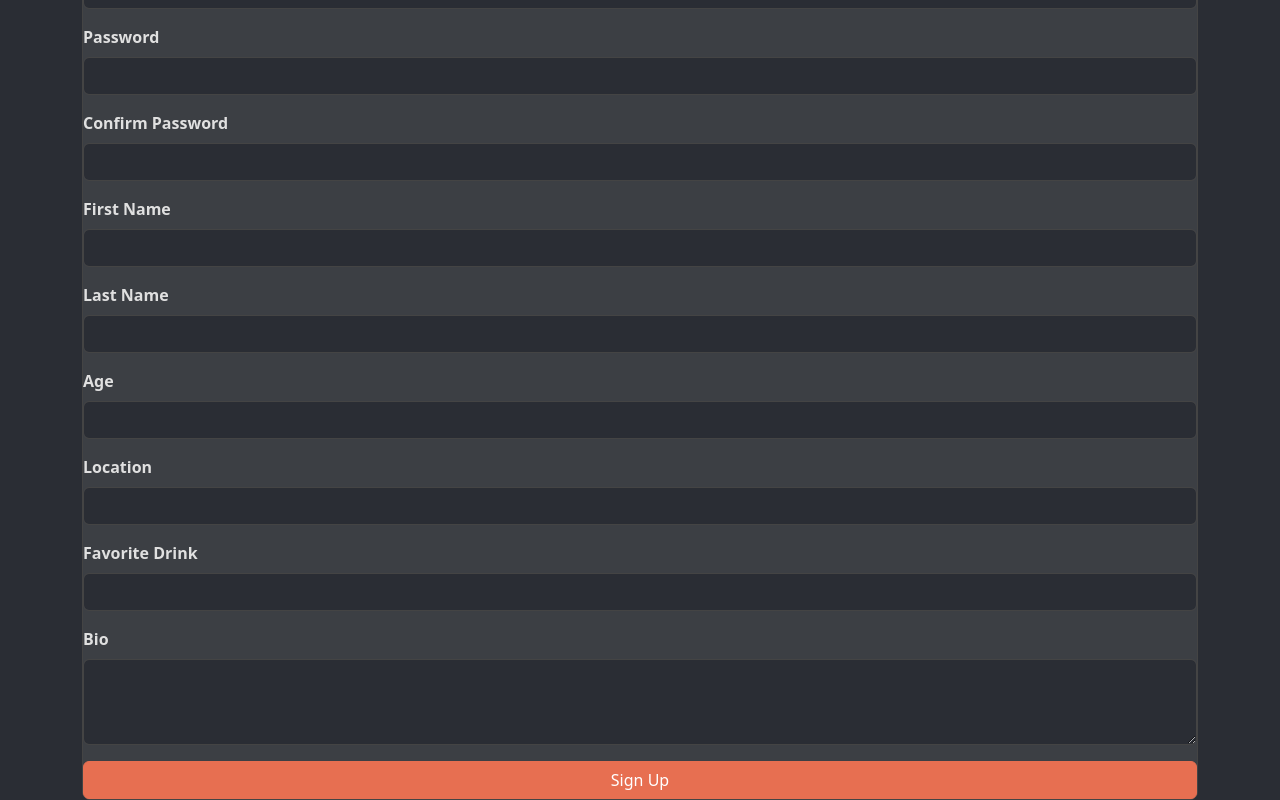
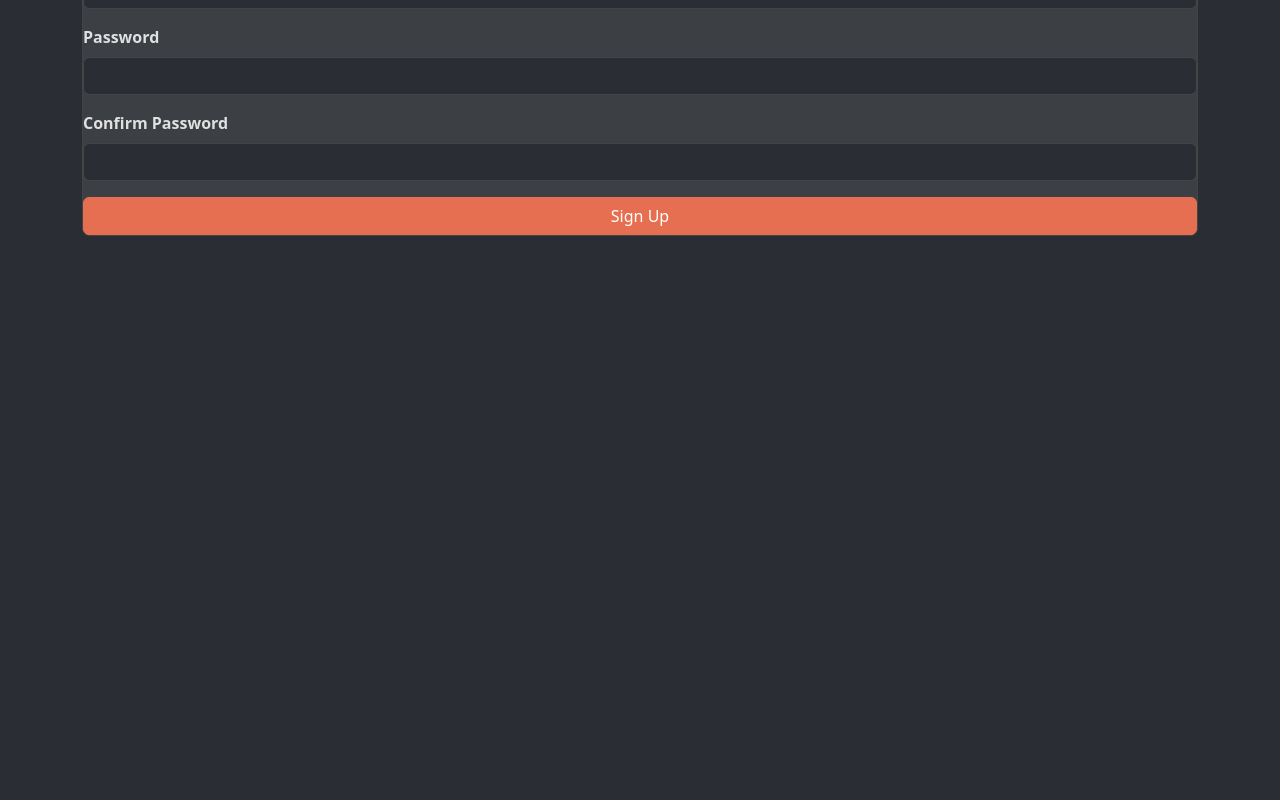
Before and after one commit to Stocks84/of2, a React (Create React App) app: page /signup in a window 1280 px wide. Shown: the part 356-1156 px from the top of the page. After the commit the page ends 800 px from the top, so only its background shows below. Built offline with nearby package versions, Linux system fonts and the light colour scheme.

Commit message:
Fix sign up form  issue

```diff
--- a/src/components/SignUpForm.js
+++ b/src/components/SignUpForm.js
@@ -10,12 +10,6 @@ const SignUpForm = () => {
     email: "",
     password: "",
     confirmPassword: "",
-    first_name: "",
-    last_name: "",
-    age: "",
-    location: "",
-    favorite_drink: "",
-    bio: "",
   });
 
   const [error, setError] = useState(null);
@@ -28,22 +22,17 @@ const SignUpForm = () => {
 
   const handleSubmit = async (e) => {
     e.preventDefault();
-
     if (formData.password !== formData.confirmPassword) {
       setError("Passwords do not match");
       return;
     }
 
     try {
-      const submitData = { ...formData };
-      delete submitData.confirmPassword; // not needed by backend
-
-      await registerUser(submitData);
+      await registerUser(formData);
       setSuccess("Registration successful! Redirecting to login...");
       setTimeout(() => navigate("/login"), 2000);
     } catch (err) {
-      console.error("Registration error:", err);
-      setError("Failed to register. Please check your input and try again.");
+      setError("Failed to register");
     }
   };
 
@@ -62,8 +51,8 @@ const SignUpForm = () => {
               name="username"
               value={formData.username}
               onChange={handleChange}
+              style={{ backgroundColor: theme.backgroundColor, color: theme.textColor }}
               required
-              style={{ backgroundColor: theme.backgroundColor, color: theme.textColor }}
             />
           </Form.Group>
 
@@ -74,8 +63,8 @@ const SignUpForm = () => {
               name="email"
               value={formData.email}
               onChange={handleChange}
+              style={{ backgroundColor: theme.backgroundColor, color: theme.textColor }}
               required
-              style={{ backgroundColor: theme.backgroundColor, color: theme.textColor }}
             />
           </Form.Group>
 
@@ -86,8 +75,8 @@ const SignUpForm = () => {
               name="password"
               value={formData.password}
               onChange={handleChange}
+              style={{ backgroundColor: theme.backgroundColor, color: theme.textColor }}
               required
-              style={{ backgroundColor: theme.backgroundColor, color: theme.textColor }}
             />
           </Form.Group>
 
@@ -98,90 +87,12 @@ const SignUpForm = () => {
               name="confirmPassword"
               value={formData.confirmPassword}
               onChange={handleChange}
+              style={{ backgroundColor: theme.backgroundColor, color: theme.textColor }}
               required
-              style={{ backgroundColor: theme.backgroundColor, color: theme.textColor }}
             />
           </Form.Group>
 
-          <Form.Group className="mb-3">
-            <Form.Label>First Name</Form.Label>
-            <Form.Control
-              type="text"
-              name="first_name"
-              value={formData.first_name}
-              onChange={handleChange}
-              required
-              style={{ backgroundColor: theme.backgroundColor, color: theme.textColor }}
-            />
-          </Form.Group>
-
-          <Form.Group className="mb-3">
-            <Form.Label>Last Name</Form.Label>
-            <Form.Control
-              type="text"
-              name="last_name"
-              value={formData.last_name}
-              onChange={handleChange}
-              required
-              style={{ backgroundColor: theme.backgroundColor, color: theme.textColor }}
-            />
-          </Form.Group>
-
-          <Form.Group className="mb-3">
-            <Form.Label>Age</Form.Label>
-            <Form.Control
-              type="number"
-              name="age"
-              value={formData.age}
-              onChange={handleChange}
-              required
-              min="0"
-              style={{ backgroundColor: theme.backgroundColor, color: theme.textColor }}
-            />
-          </Form.Group>
-
-          <Form.Group className="mb-3">
-            <Form.Label>Location</Form.Label>
-            <Form.Control
-              type="text"
-              name="location"
-              value={formData.location}
-              onChange={handleChange}
-              required
-              style={{ backgroundColor: theme.backgroundColor, color: theme.textColor }}
-            />
-          </Form.Group>
-
-          <Form.Group className="mb-3">
-            <Form.Label>Favorite Drink</Form.Label>
-            <Form.Control
-              type="text"
-              name="favorite_drink"
-              value={formData.favorite_drink}
-              onChange={handleChange}
-              required
-              style={{ backgroundColor: theme.backgroundColor, color: theme.textColor }}
-            />
-          </Form.Group>
-
-          <Form.Group className="mb-3">
-            <Form.Label>Bio</Form.Label>
-            <Form.Control
-              as="textarea"
-              rows={3}
-              name="bio"
-              value={formData.bio}
-              onChange={handleChange}
-              required
-              style={{ backgroundColor: theme.backgroundColor, color: theme.textColor }}
-            />
-          </Form.Group>
-
-          <Button
-            type="submit"
-            className="w-100"
-            style={{ backgroundColor: theme.primaryColor }}
-          >
+          <Button type="submit" className="w-100" style={{ backgroundColor: theme.primaryColor }}>
             Sign Up
           </Button>
         </Form>
```
